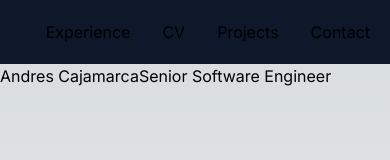
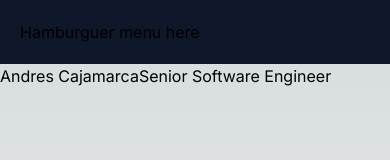
Before and after one commit to afcajamarcar/portfolio, a Next.js app: page / in a window 390 px wide. Shown: the top 160 px of the page. Built offline with nearby package versions, Linux system fonts and the light colour scheme.

Commit message:
add responsiveness to header component

```diff
--- a/src/app/components/Header.tsx
+++ b/src/app/components/Header.tsx
@@ -1,25 +1,35 @@
 import React from 'react'
 import Button from './Button'
 
-const Header = () => (
-  <header className='sticky top-0 z-50 p-5 bg-slate-900'>
+const Header = () => {
+  const renderNav = () => (
     <nav className='flex justify-end'>
       <ol className='flex flex-row space-x-8'>
         <li>
-          <Button text='Experience' href='#experience'/>
+          <Button text='Experience' href='#experience' />
         </li>
         <li>
-        <Button text='CV' href='#cv' />
+          <Button text='CV' href='#cv' />
         </li>
         <li>
           <Button text='Projects' href='#projects' />
         </li>
         <li>
-        <Button text='Contact' href='#contact' />
+          <Button text='Contact' href='#contact' />
         </li>
       </ol>
     </nav>
-  </header>
-)
+  )
+  return (
+    <header className='sticky top-0 z-50 p-5 bg-slate-900'>
+      <div className='hidden md:block'>
+        {renderNav()}
+      </div>
+      <div className='block md:hidden'>
+        <h1>Hamburguer menu here</h1>
+      </div>
+    </header>
+  )
+}
 
 export default Header
```
